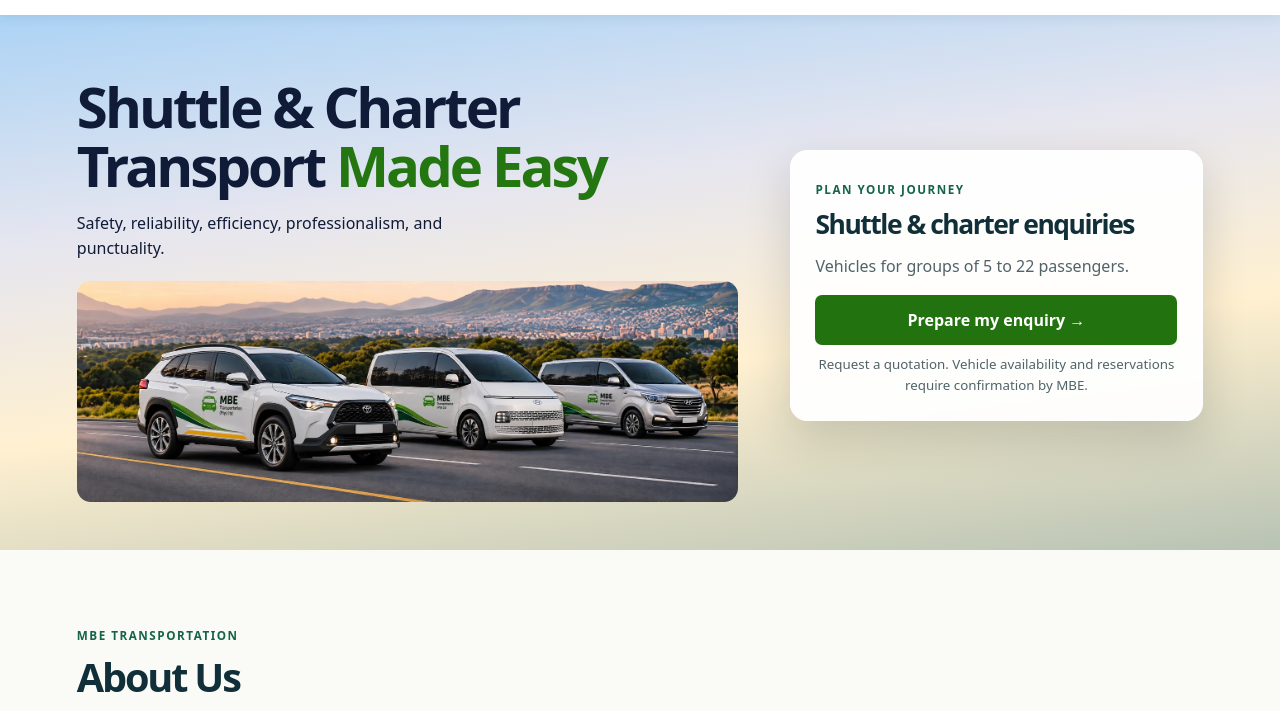
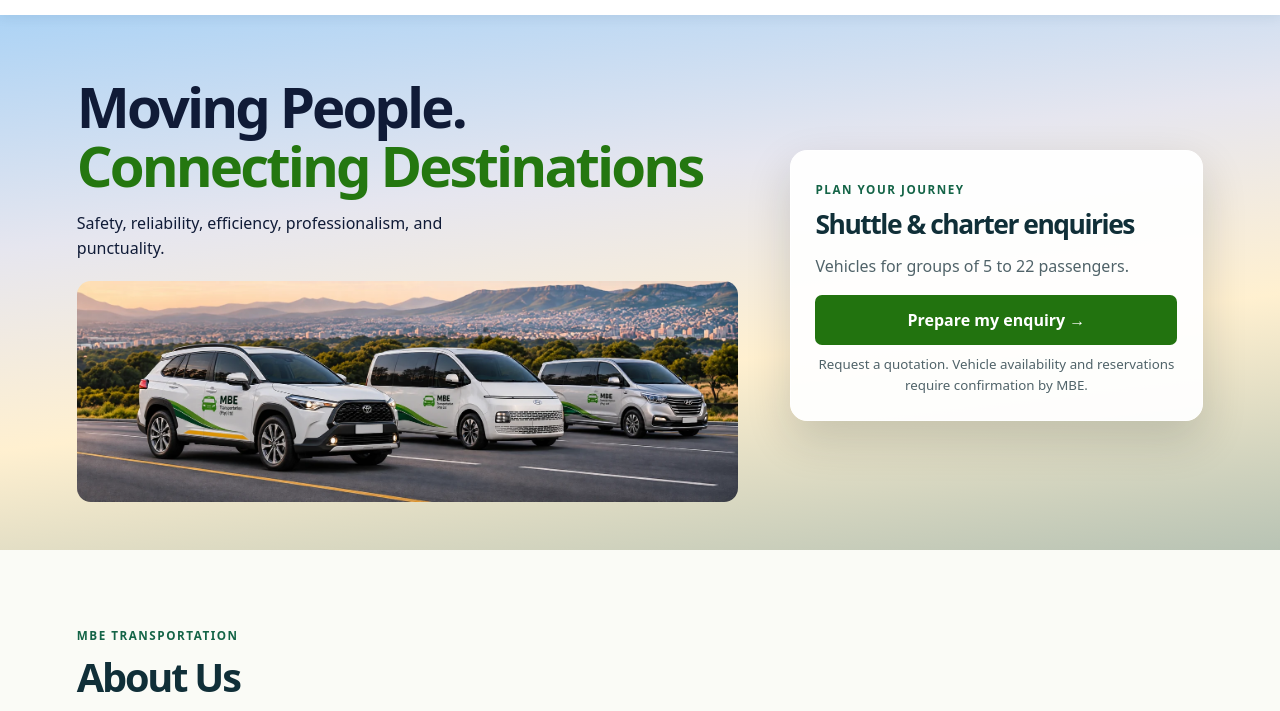
Before and after one commit to Kekgaugetswe/mbe-transportation, a plain HTML site: page index.html in a window 1280 px wide. Shown: the part 65-776 px from the top of the page. Drawn offline with Linux system fonts and the light colour scheme.

Commit message:
slogan update

```diff
--- a/index.html
+++ b/index.html
@@ -38,7 +38,7 @@
     <main>
       <section class="hero" id="home">
         <div class="intro">
-          <h1>Shuttle &amp; Charter<br />Transport <em>Made Easy</em></h1>
+          <h1>Moving People. <br /><em>Connecting Destinations</em></h1>
           <p>
             Safety, reliability, efficiency, professionalism, and punctuality.
           </p>
```
